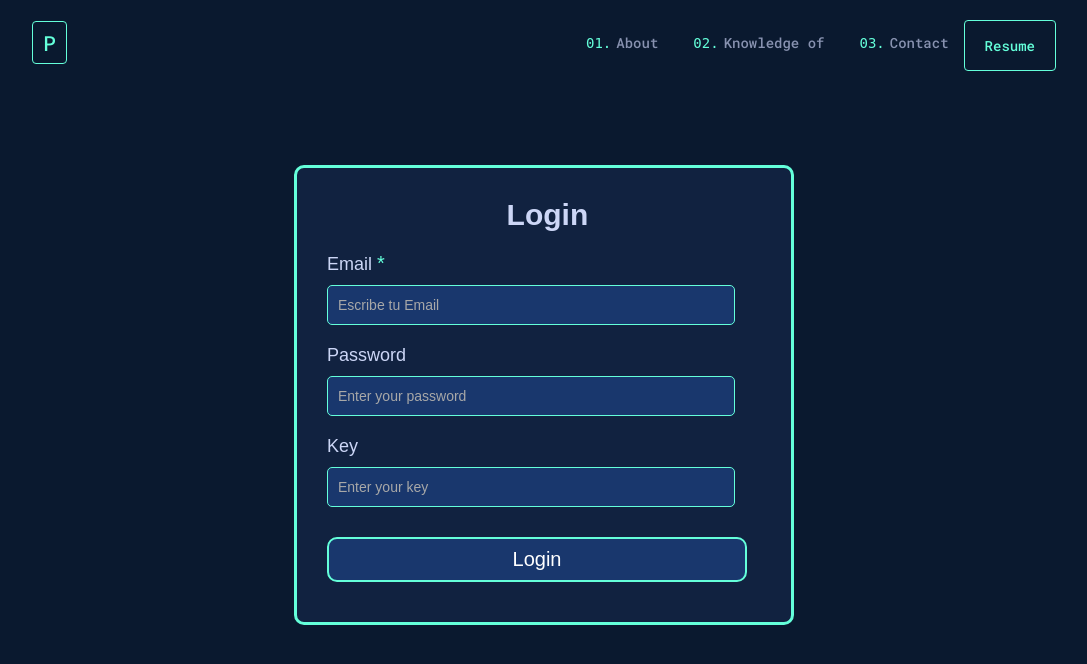
After one commit to sear-code451/Portafolio, a Node project: template views/html-links/login.hbs in a window 1280 px wide. The commit adds this page. Shown: the top 664 px of the page, without its empty margins (96-1183 px from the left). Run offline with Node 20 templates, Linux system fonts and the light colour scheme; the template is opened without the code that fills it, so the values that code supplies are empty; some libraries are stand-ins or nearby versions; some web fonts are replaced.

Commit message:
Login: First test...

```diff
--- a/middlewares/validar-campos.js
+++ b/middlewares/validar-campos.js
@@ -14,6 +14,10 @@ const validarCampos = async( req = request, res = response, next ) => {
     next();
 };
 
+const validarCamposLogin = async( req = request, res = response, next ) => {
+
+};
+
 module.exports = {
     validarCampos
 };
--- a/models/server.js
+++ b/models/server.js
@@ -15,6 +15,7 @@ class Server {
         this.path_DB = process.env.MONGO_CONN ;
         this.path_partials = process.env.PATH_PARTIALS;
         this.path_home = '/';
+        this.authPath = '/login' ;
 
         this.app.set( 'view engine', 'hbs' );
         hbs.registerPartials( this.path_partials);
@@ -43,7 +44,10 @@ class Server {
     }
 
     routes() {
+        this.app.use( this.authPath, require('../router/login') );
+
         this.app.use( this.path_home, require('../router/home') );
+
     }
 
     async connectionDB() {
--- a/package.json
+++ b/package.json
@@ -15,6 +15,7 @@
     "express": "^4.18.2",
     "express-validator": "^6.15.0",
     "hbs": "^4.2.0",
+    "jsonwebtoken": "^9.0.0",
     "mongoose": "^7.0.3"
   }
 }
--- a/public/style/page-knowledge.css
+++ b/public/style/page-knowledge.css
@@ -54,7 +54,7 @@
 }
 
 
-  .formulario button{
+.formulario #enviar{
   height: 45px;
   padding-left: 5px;
   padding-right: 5px;
@@ -174,3 +223,16 @@
   font-weight: 700;
   font-size: 16px;
 }
+
+/* Page data */
+
+.not-uppercase {
+  text-transform: none !important;
+}
+
+.formulario .main-title {
+  display: flex;
+  justify-content: center;
+  align-items: center;
+  width: 95%;
+}
--- /dev/null
+++ b/views/html-links/login.hbs
@@ -0,0 +1,105 @@
+
+<!DOCTYPE html>
+<html lang="en">
+<head>
+    <meta charset="UTF-8">
+    <meta http-equiv="X-UA-Compatible" content="IE=edge">
+    <meta name="viewport" content="width=device-width, initial-scale=1.0">
+
+    <link rel="stylesheet" href="../style/style.css">
+    <link rel="stylesheet" href="../style/header.css">
+    <link rel="stylesheet" href="../style/media-query-780px/media-querys.css">
+    <link rel="stylesheet" href="../style/body.css">
+    <link rel="stylesheet" href="../style/media-query-780px/body-media.css">
+    <link rel="stylesheet" href="../style/media-query-490px/media-query-490.css">
+    <link rel="stylesheet" href="../style/footer.css">
+    <link rel="stylesheet" href="../style/page-knowledge.css">
+
+    <script defer src="../js/script.js"></script>
+    <script defer src="../js/example.js"></script>
+    <script defer src="../js/page-contact.js"></script>
+    <script src="https://kit.fontawesome.com/9674d29b4d.js" crossorigin="anonymous"></script>
+    <script src="https://cdnjs.cloudflare.com/ajax/libs/font-awesome/6.3.0/css/all.min.css"></script>
+    <script src="https://cdnjs.cloudflare.com/ajax/libs/font-awesome/6.3.0/js/all.min.js" integrity="sha512-2bMhOkE/ACz21dJT8zBOMgMecNxx0d37NND803ExktKiKdSzdwn+L7i9fdccw/3V06gM/DBWKbYmQvKMdAA9Nw==" crossorigin="anonymous" referrerpolicy="no-referrer"></script>
+    <title>Login</title>
+</head>
+<body>
+    <header class="header">
+        <div id="id_menu_nav" class="container-header">
+            <div class="logo">
+                <a href="/" class="container-logo">P</a>
+            </div>
+
+            <div id="container_nav_menu" class="container-nav">
+                <div class="menu-main">
+                    <ul class="nav-links">
+                        <li class="number-1"><a href="/about">About</a></li>
+                        <li class="number-2"><a href="/knowledge">Knowledge of</a></li>
+                        <li class="number-3"><a href="/contact">Contact</a></li>
+                    </ul>
+                </div>
+
+                <div class="resume" >
+                    <a href="#" class="link-resume">Resume</a>
+                </div>
+
+                <div class="button-nav-menu">
+                    <div class="bars__menu">
+                        <span class="line1__bars-menu"></span>
+                        <span class="line2__bars-menu"></span>
+                        <span class="line3__bars-menu"></span>
+                    </div>
+                </div>
+            </div>
+        </div>
+
+        <!-- Nav : 800px -->
+        <nav id="nav_menu" class="boton-nav-menu"> <!-- funciona con: nav-menu -->
+
+            <ul>
+                <li> <a href="/about">About</a> </li>
+                <li> <a href="/knowledge">Knowledge of</a> </li>
+                <li> <a href="/contact">Contact</a> </li>
+            </ul>
+
+            <div class="resume-2">
+                <a href="#" class="link-resume">Resume</a>
+            </div>
+        </nav>
+    </header>
+
+    <div class="contact_form">
+
+        <div class="formulario">
+          <h1 class="main-title">Login</h1>
+
+          <form action="http://localhost:8080/login" method="post" id="contact-form">
+
+            <p class="paragraph-knowledge">
+                <label for="email" class="content-label">Email
+                  <span class="obligatorio">*</span>
+                </label>
+                <input type="email" name="email" id="email" required="obligatorio" placeholder="Escribe tu Email">
+            </p>
+
+            <p class="paragraph-knowledge">
+                <label for="password" class="content-label">Password
+                </label>
+                <input type="text" name="password" id="password" placeholder="Enter your password">
+            </p>
+
+            <p class="paragraph-knowledge">
+                <label for="key" class="content-label">Key
+                </label>
+                <input type="text" name="key" id="key" placeholder="Enter your key">
+            </p>
+
+            <button type="submit" name="enviar_formulario" id="enviar" class="not-uppercase"><p>Login</p></button>
+
+      </form>
+
+        </div>
+    </div>
+
+</body>
+</html>
--- /dev/null
+++ b/views/partials/sending_token.hbs
@@ -0,0 +1,2 @@
+
+<p class="not-exist" id="texto">{{token}}</p>
```
Also changed, not shown: other parts of public/style/page-knowledge.css (+49 -0 lines), controllers/controllers.js (+11 -1 lines), controllers/login-controllers.js (added, +26 -0 lines), helpers/db-validator.js (+8 -1 lines), helpers/generar-jwt.js (added, +26 -0 lines), markdown/express/concept-rest-server.md (added, +5 -0 lines), markdown/express/difference-post-put.md (added, +6 -0 lines), markdown/js/obtener-contenido-tag.md (added, +7 -0 lines), public/html/contact.html (+16 -1 lines), public/html/login.html (added, +105 -0 lines), public/js/contact-buttom/get-token.js (added, +19 -0 lines), router/login.js (added, +36 -0 lines), views/html-links/contact.hbs (+13 -0 lines), 1 other file. Lines whose indentation alone changed are shown as unchanged.
